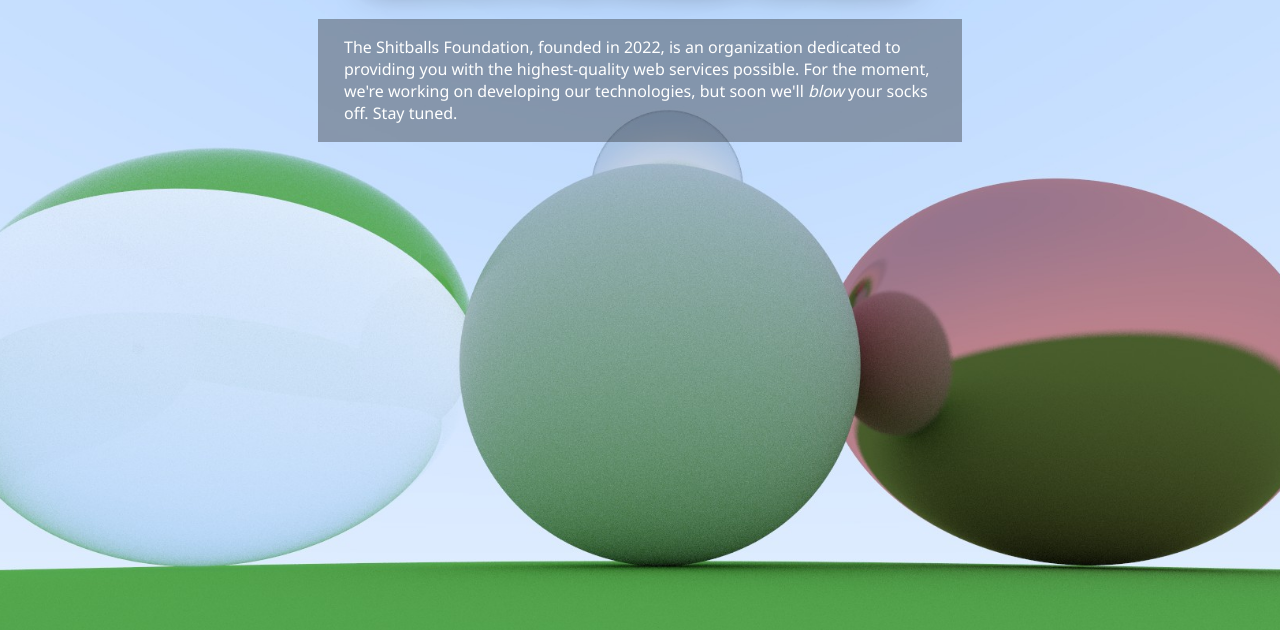
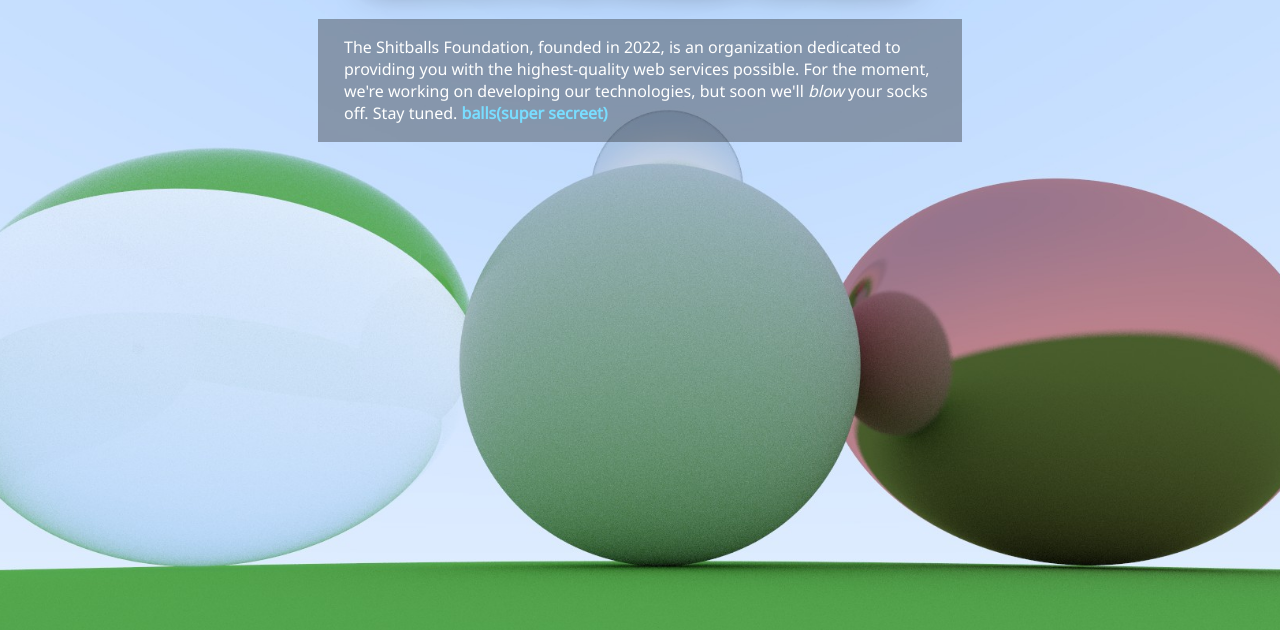
Before and after one commit to vincens2005/Shitballs-website, a plain HTML site: page index.html in a window 1280 px wide. Shown: the part 84-714 px from the top of the page. Drawn offline with Linux system fonts and the light colour scheme.

Commit message:
added the funny

```diff
--- a/index.html
+++ b/index.html
@@ -18,7 +18,7 @@
 					The Shitballs Foundation, founded in 2022, is an organization dedicated
 					to providing you with the highest-quality web services possible.
 					For the moment, we're working on developing our technologies, but soon we'll <i>blow</i> your socks off.
-					Stay tuned.
+					Stay tuned. <a href="balls.html">balls(super secreet)</a>
 				</p>
 			</div>
 		</div>
```
